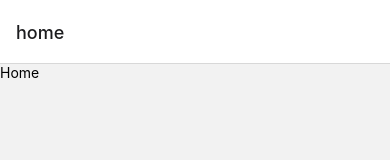
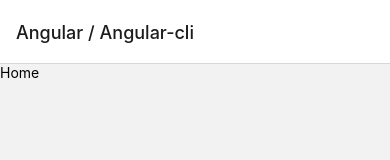
Before and after one commit to codono/github-mobile-app, a React Native app: screen / in a window 390 px wide. Shown: the top 160 px of the page. Built offline with nearby package versions, Linux system fonts and the light colour scheme.

Commit message:
implement context value into navigator

```diff
--- a/navigation/RootStack.tsx
+++ b/navigation/RootStack.tsx
@@ -1,14 +1,19 @@
 import {NavigationContainer} from '@react-navigation/native';
 import {createNativeStackNavigator} from '@react-navigation/native-stack';
-import React from 'react';
+import React, {useContext} from 'react';
 import {Home} from '../pages/Home';
+import {Context} from '../provider/RootProvider';
 
 const Stack = createNativeStackNavigator();
 
 function RootStack(): React.ReactElement {
+  const {organizationName, repositoryName} = useContext(Context);
+
   return (
     <NavigationContainer>
-      <Stack.Navigator initialRouteName="home">
+      <Stack.Navigator
+        initialRouteName="home"
+        screenOptions={{title: `${organizationName} / ${repositoryName}`}}>
         <Stack.Screen name="home" component={Home} />
       </Stack.Navigator>
     </NavigationContainer>
```
